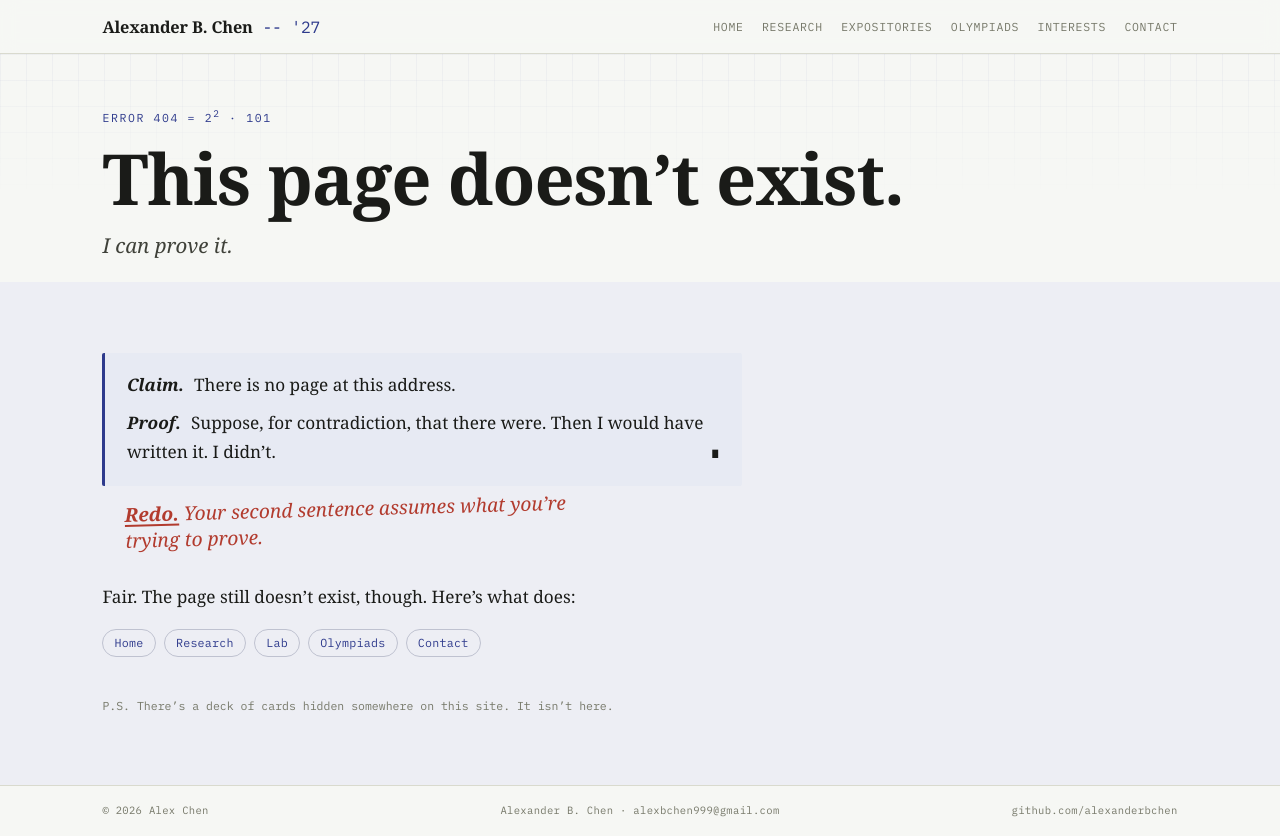
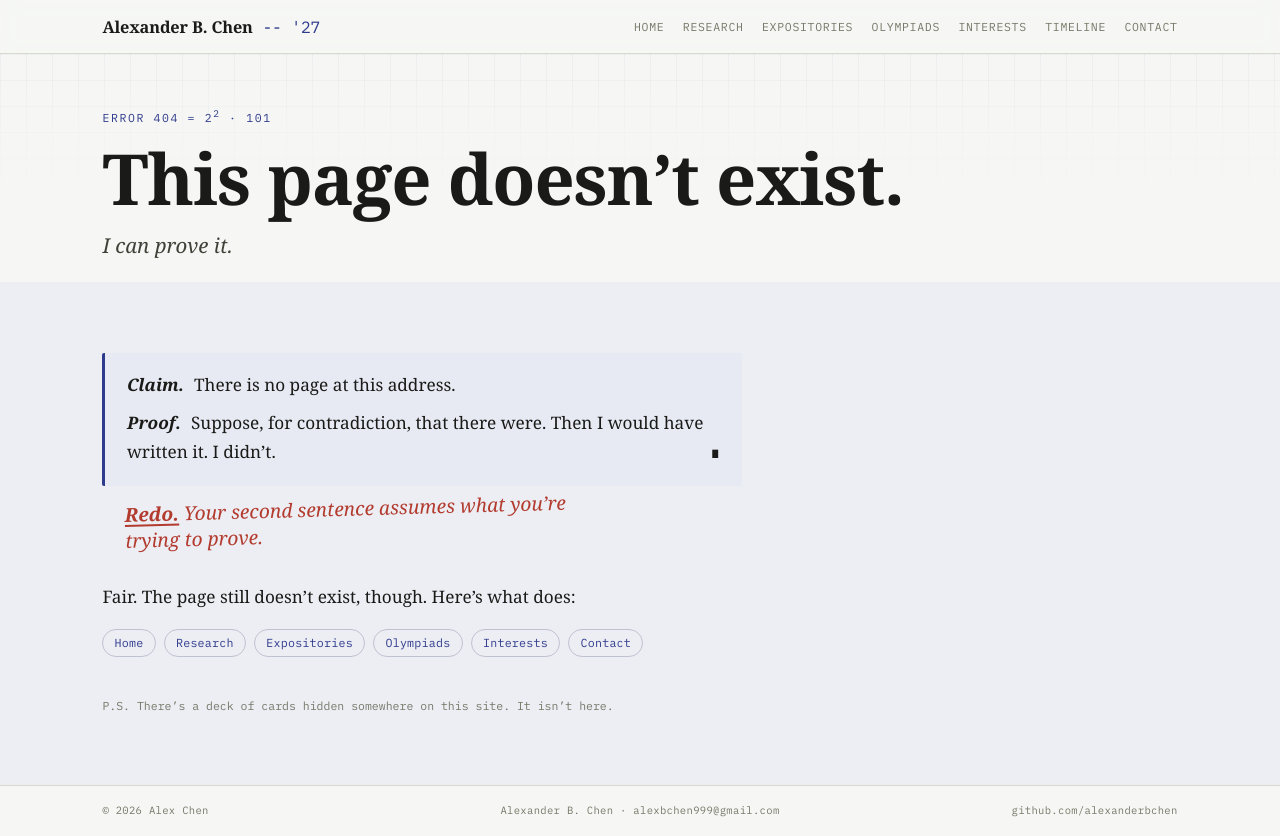
Before and after one commit to alexanderbchen/alexanderbchen.github.io, a plain HTML site: page 404.html in a window 1280 px wide. Drawn offline with Linux system fonts and the light colour scheme; a web font is replaced by a local one.

Commit message:
Add files via upload

```diff
--- a/404.html
+++ b/404.html
@@ -36,6 +36,7 @@
       <a href="/expository.html">Expositories</a>
       <a href="/olympiads.html">Olympiads</a>
       <a href="/interests.html">Interests</a>
+      <a href="/timeline.html">Timeline</a>
       <a href="/contact.html">Contact</a>
     </div>
   </div>
@@ -62,8 +63,9 @@
     <p class="linkrow">
       <a class="chip" href="/index.html">Home</a>
       <a class="chip" href="/works.html">Research</a>
-      <a class="chip" href="/lab.html">Lab</a>
+      <a class="chip" href="/expository.html">Expositories</a>
       <a class="chip" href="/olympiads.html">Olympiads</a>
+      <a class="chip" href="/interests.html">Interests</a>
       <a class="chip" href="/contact.html">Contact</a>
     </p>
     <p class="ps">P.S. There&rsquo;s a deck of cards hidden somewhere on this site. It isn&rsquo;t here.</p>
```
